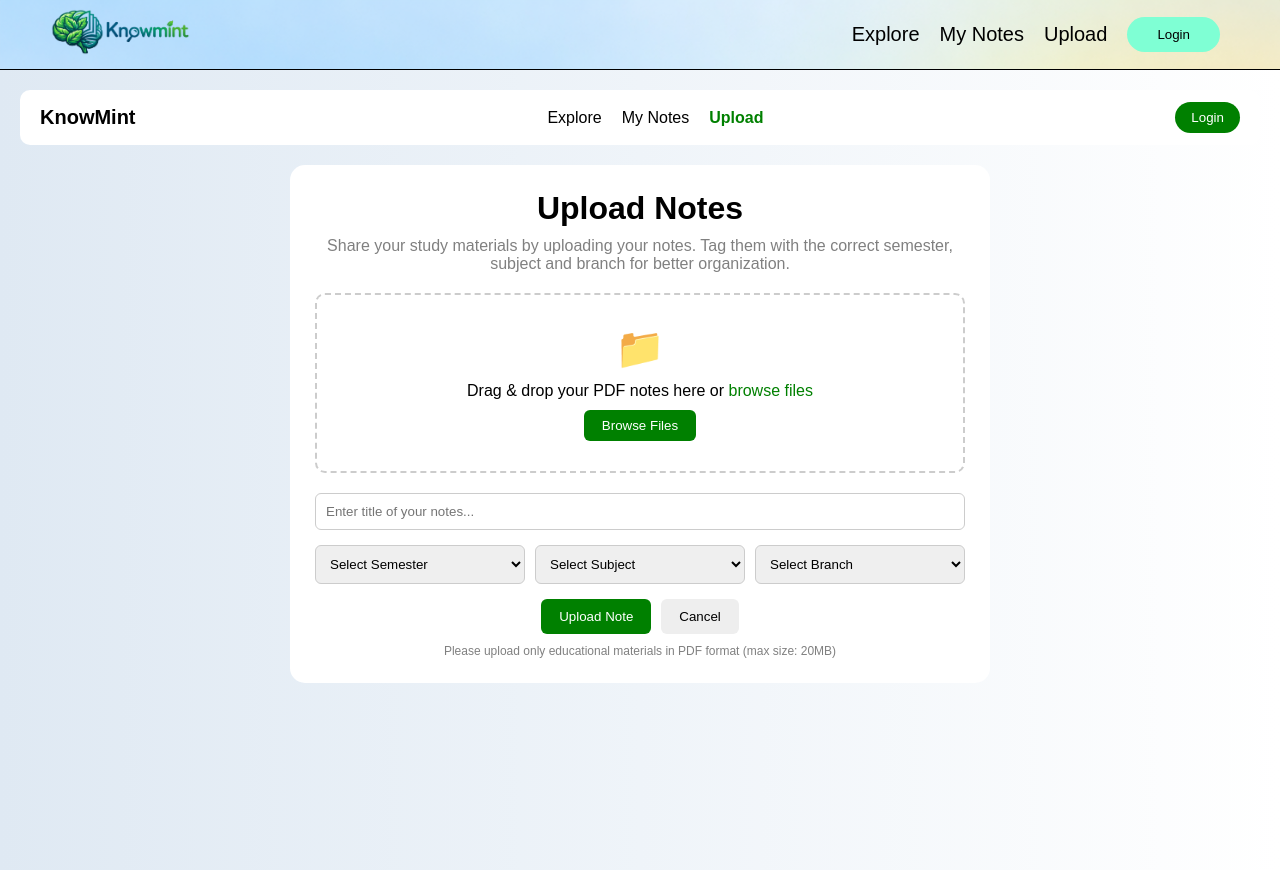
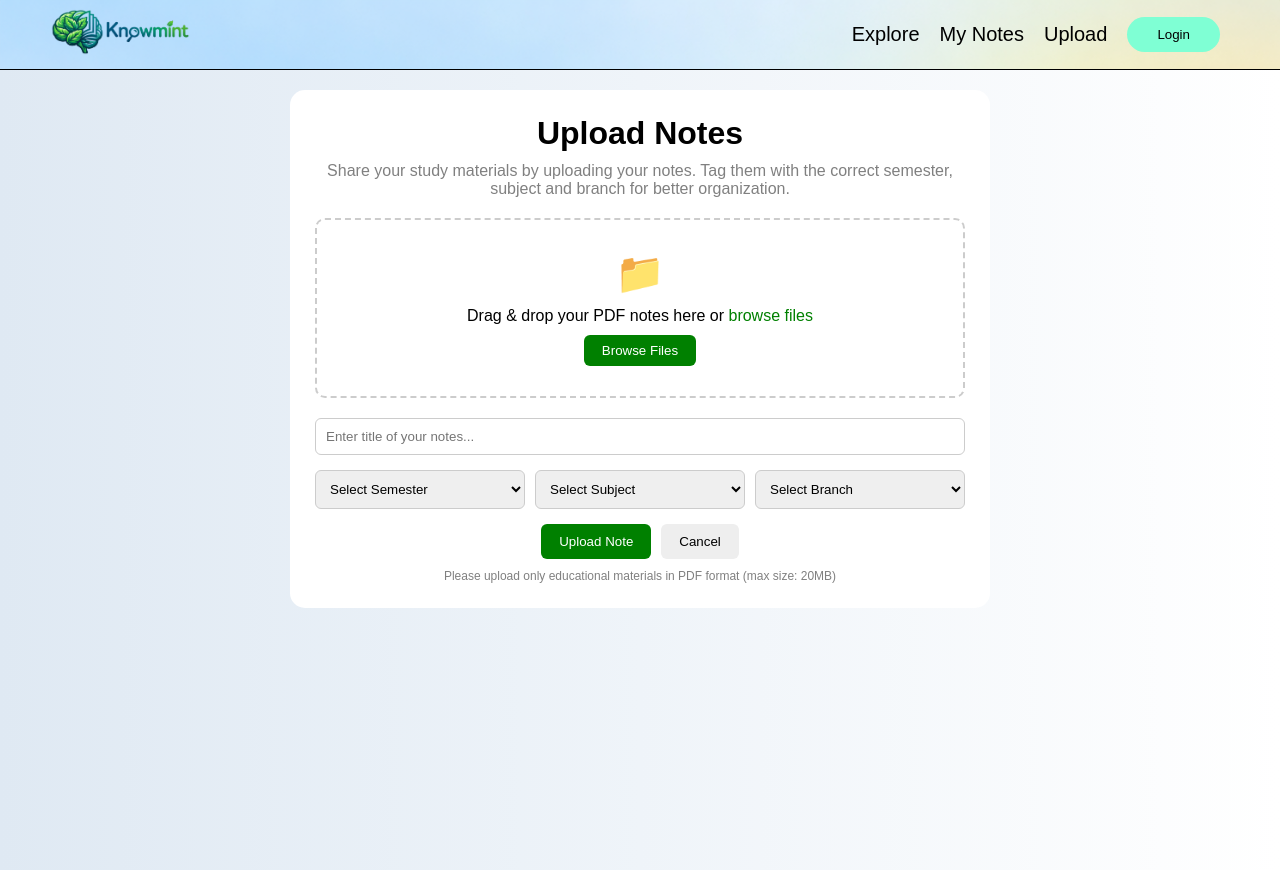
Before and after one commit to manunaik128/KnowMint, a React app in the folder Frontend/: page /upload in a window 1280 px wide. Built offline with nearby package versions, Linux system fonts and the light colour scheme; the HTML template or start-up script is replaced by a standard one.

Commit message:
page created

```diff
--- a/Frontend/src/pages/Upload.jsx
+++ b/Frontend/src/pages/Upload.jsx
@@ -5,15 +5,6 @@ const Upload = () => {
   return (
     <div className="page">
       {/* Navbar */}
-      <nav className="navbar">
-        <div className="logo">KnowMint</div>
-        <ul className="nav-links">
-          <li>Explore</li>
-          <li>My Notes</li>
-          <li className="active">Upload</li>
-        </ul>
-        <button className="login-btn">Login</button>
-      </nav>
 
       {/* Upload Section */}
       <div className="container">
```
